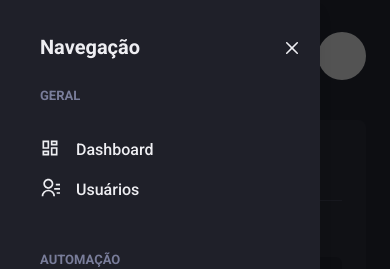
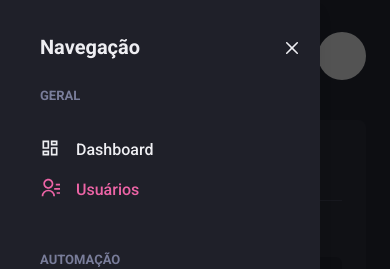
Before and after one commit to viisrael/dashgo, a Next.js app: page /users/create in a window 390 px wide. Both pictures are taken after a click on the button "Open navigation". Shown: the top 269 px of the page. Built offline with nearby package versions, Linux system fonts and the light colour scheme; grey boxes are pictures that could not be loaded.

Commit message:
Cap 4, Unit 1- Building future interfaces, Lesson 4 -Responsiviness, video 9

```diff
--- /dev/null
+++ b/src/components/ActiveLink.tsx
@@ -0,0 +1,31 @@
+import Link, { LinkProps } from "next/link";
+import { useRouter } from "next/router";
+import { cloneElement, ReactElement } from "react";
+
+interface ActiveLinkProps extends LinkProps{
+  children: ReactElement,
+  shouldMatchExactHref?: boolean,
+}
+
+export function ActiveLink({ children, shouldMatchExactHref = false, ... rest}: ActiveLinkProps){
+
+  const { asPath } = useRouter();
+  let isActive = false;
+
+  if (shouldMatchExactHref && (asPath === rest.href || asPath === rest.as)){
+    isActive = true;
+  }
+
+  if(!shouldMatchExactHref && (asPath.startsWith(String(rest.href)) || asPath.startsWith(String(rest.as)) ) ){
+    isActive = true;
+  }
+
+  return(
+    <Link {... rest}>
+      {cloneElement(children, {
+        color: isActive ? 'pink.400' : 'gray.50'
+      })}
+    </Link>
+  );
+
+}
--- a/src/components/Sidebar/NavLink.tsx
+++ b/src/components/Sidebar/NavLink.tsx
@@ -1,6 +1,6 @@
 import { Icon, Link as ChakraLink, Text, LinkProps as ChakraLinkProps } from "@chakra-ui/react";
-import Link from "next/link";
 import { ElementType } from "react";
+import { ActiveLink } from "../ActiveLink";
 
 interface NaveLinkProps extends ChakraLinkProps {
   icon: ElementType;
@@ -10,11 +10,11 @@
 
 export function NavLink({ icon, children, href,...rest }: NaveLinkProps) {
   return (
-    <Link href={ href } passHref>
+    <ActiveLink href={ href } passHref>
       <ChakraLink display="flex" alignContent="center" {...rest }>
         <Icon as={ icon } fontSize="20" />
         <Text ml="4" fontWeight="medium">{ children }</Text>
       </ChakraLink>
-    </Link>
+    </ActiveLink>
   );
 }
```
